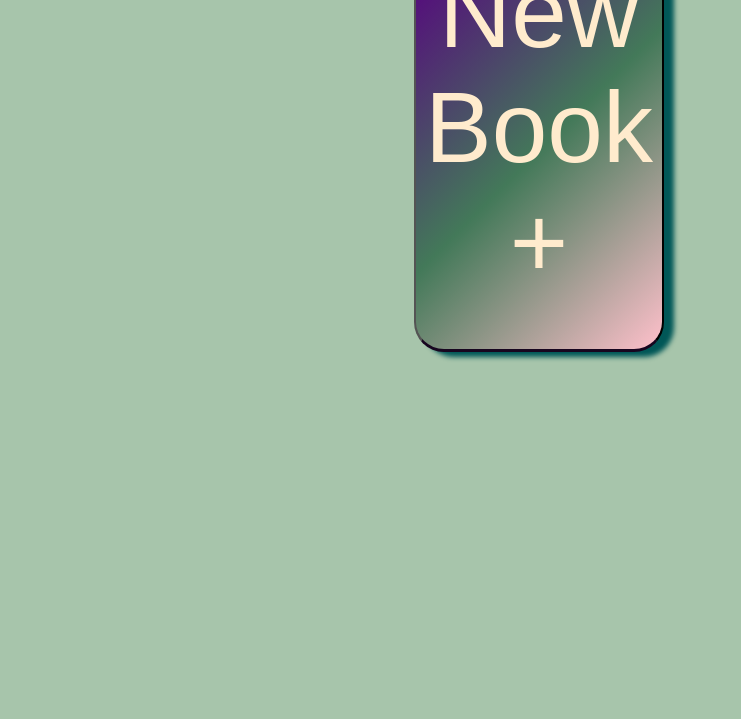
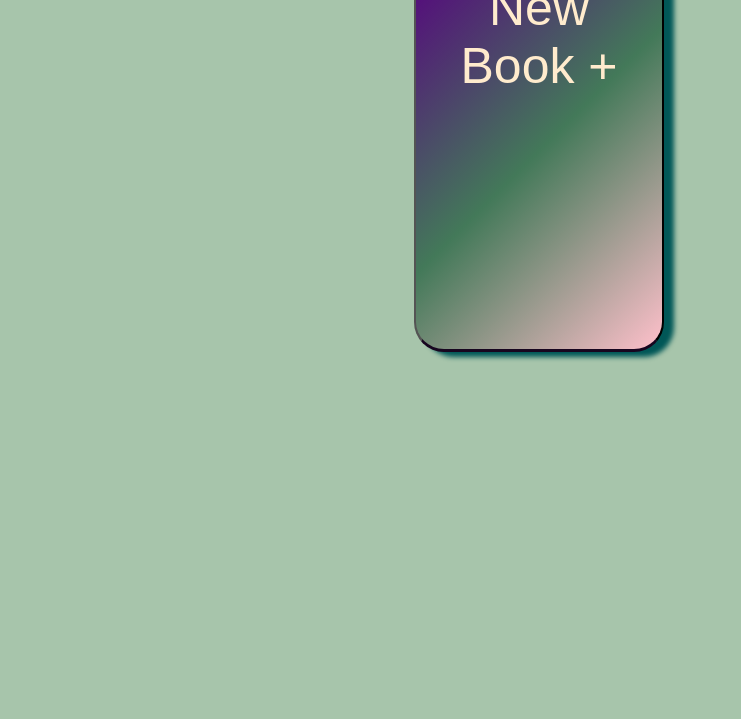
Before and after one commit to pinkx-xlink/book-info, a plain HTML site: page index.html in a window 1280 px wide. Shown: the part 81-800 px from the top of the page, without its empty margins (0-741 px from the left). Drawn offline with Linux system fonts and the light colour scheme.

Commit message:
Change btn font size

```diff
--- a/style.css
+++ b/style.css
@@ -14,7 +14,8 @@ h1{
     margin:25px;
     background-image:linear-gradient(-45deg,
     pink, rgb(67, 121, 89), rgb(87, 0, 128));
-    font-size:100px;
+    font-size:50px;
+    padding: 25px;
     color:blanchedalmond;
     border-radius:30px;
     border-bottom:3px solid rgb(23, 5, 31);
```
